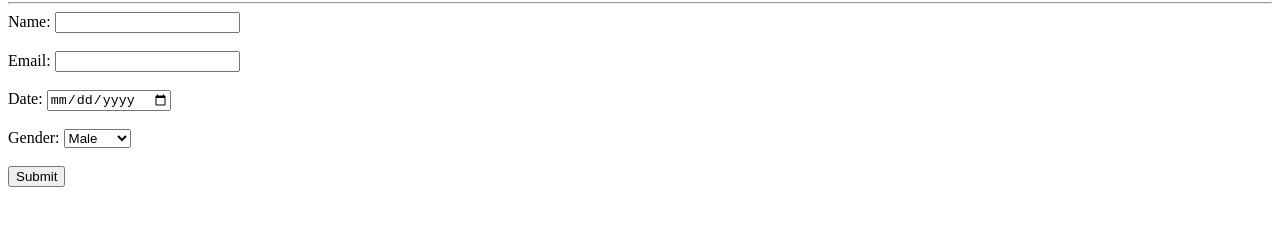
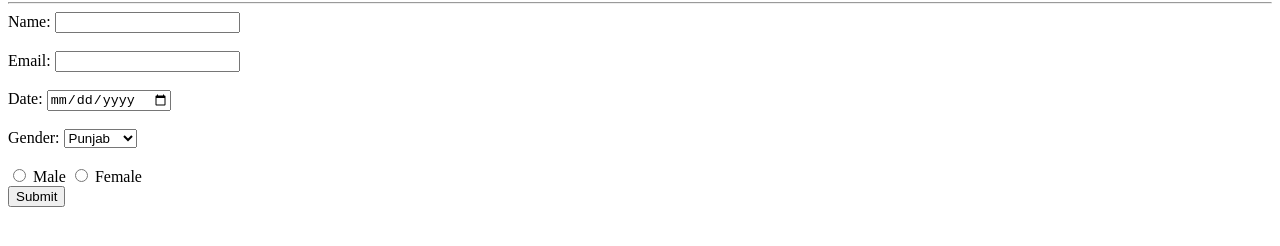
Before and after one commit to seostellar/html5tuts, a plain HTML site: page index.html in a window 1280 px wide. Shown: the part 78-324 px from the top of the page. Drawn offline with Linux system fonts and the light colour scheme.

Commit message:
Added radio button

```diff
--- a/index.html
+++ b/index.html
@@ -19,11 +19,14 @@
             <input type="date" id="txtDob" required/>
             <br/><br/>
             <label>Gender: </label>
-            <select id="cmbGender">
-                <option value="1">Male<option/>
-                <option value="2">Female<option/>
+            <select id="cmbLocation">
+                <option value="Punjab">Punjab<option/>
+                <option value="Haryana">Haryana<option/>
             </select>
             <br/><br/>
+            <input type="radio" name="rbGender" value="Male"/> Male
+            <input type="radio" name="rbGender" value="Female"/> Female
+            <br/>
             <input type="submit" value="Submit"/>
         </form>
     </body>
```
